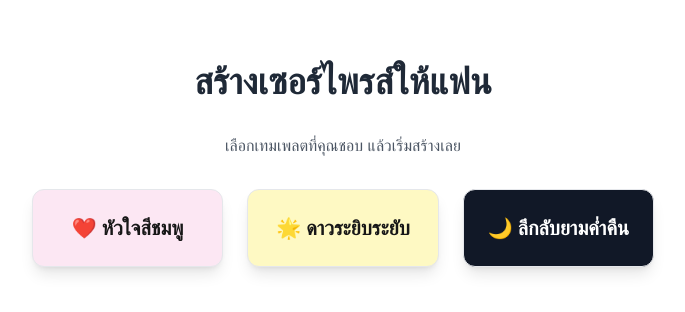
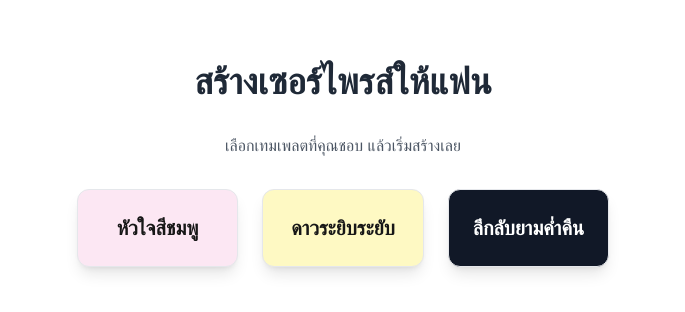
Before and after one commit to jusduy40-eng/LOVELIK33, a Next.js app: page / in a window 1280 px wide. Shown: the part 236-548 px from the top of the page, without its empty margins (297-982 px from the left). Built offline with nearby package versions, Linux system fonts and the light colour scheme.

Commit message:
Update page.tsx

```diff
--- a/app/page.tsx
+++ b/app/page.tsx
@@ -5,9 +5,9 @@ export default function Home() {
   const router = useRouter()
 
   const templates = [
-    { id: 'heart', name: '❤️ หัวใจสีชมพู', color: 'bg-pink-100' },
-    { id: 'star', name: '🌟 ดาวระยิบระยับ', color: 'bg-yellow-100' },
-    { id: 'dark', name: '🌙 ลึกลับยามค่ำคืน', color: 'bg-gray-900 text-white' },
+    { id: 'heart', name: 'หัวใจสีชมพู', color: 'bg-pink-100' },
+    { id: 'star', name: 'ดาวระยิบระยับ', color: 'bg-yellow-100' },
+    { id: 'dark', name: 'ลึกลับยามค่ำคืน', color: 'bg-gray-900 text-white' },
   ]
 
   return (
```
